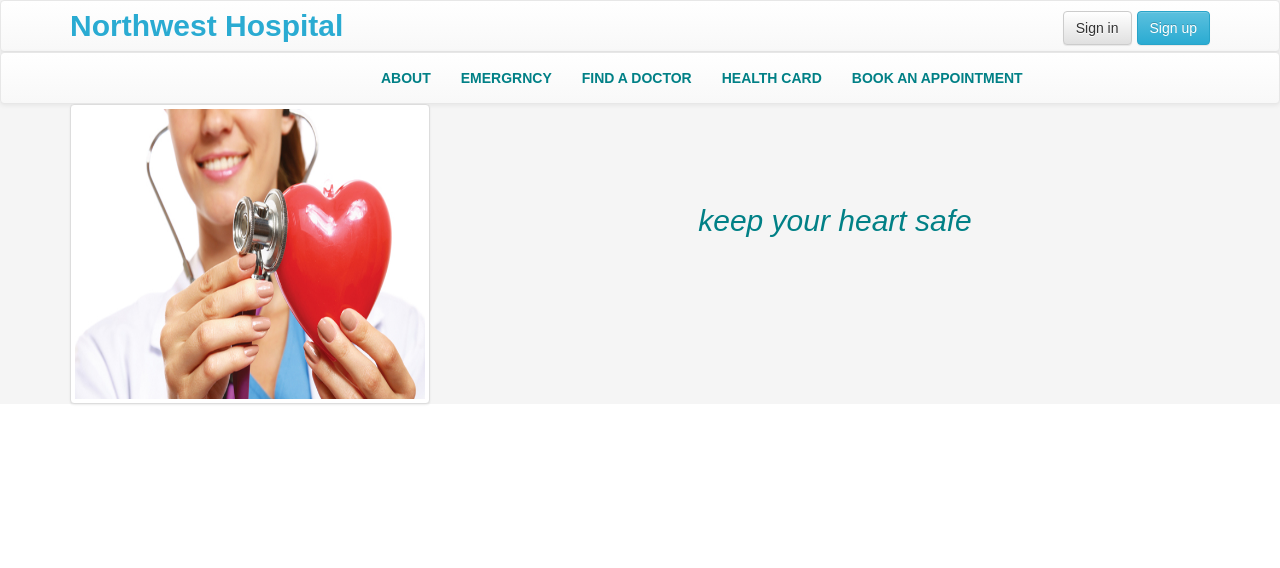
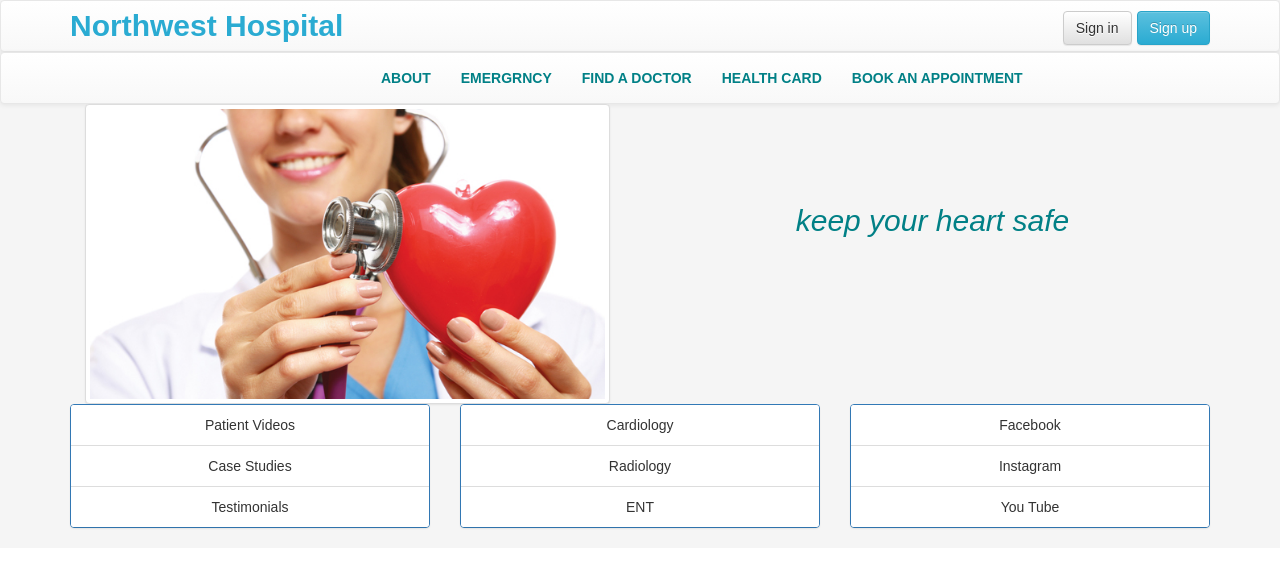
Before and after one commit to NavyaaB/NorthwestHospital, a React (Create React App) app in the folder NorthwestHospitalProject/: page / in a window 1280 px wide. Shown: the top 568 px of the page. Built offline with nearby package versions, Linux system fonts and the light colour scheme.

Commit message:
Added Footer component

```diff
--- /dev/null
+++ b/NorthwestHospitalProject/src/FooterPanel.js
@@ -0,0 +1,49 @@
+import React, { Component } from 'react';
+import logo from './logo.svg';
+import {Panel,ListGroup,ListGroupItem,Row,Grid,Col} from 'react-bootstrap';
+import './App.css';
+
+class FooterPanel extends Component {
+
+  render() {
+
+    return (
+
+      <div className="App">
+        <Grid>
+          <Row>
+            <Col xs={6} md={4}>
+            <Panel collapsible defaultExpanded header="Patient Stories" bsStyle="primary">
+              <ListGroup fill>
+                <ListGroupItem>Patient Videos</ListGroupItem>
+                <ListGroupItem>Case Studies</ListGroupItem>
+                <ListGroupItem>Testimonials</ListGroupItem>
+              </ListGroup>
+            </Panel>
+          </Col>
+          <Col xs={6} md={4}>
+          <Panel collapsible defaultExpanded header="Specialities" bsStyle="primary">
+            <ListGroup fill>
+              <ListGroupItem>Cardiology</ListGroupItem>
+              <ListGroupItem>Radiology</ListGroupItem>
+              <ListGroupItem>ENT</ListGroupItem>
+            </ListGroup>
+          </Panel>
+        </Col>
+        <Col xs={6} md={4}>
+        <Panel collapsible defaultExpanded header="Get in touch" bsStyle="primary">
+          <ListGroup fill>
+            <ListGroupItem>Facebook</ListGroupItem>
+            <ListGroupItem>Instagram</ListGroupItem>
+            <ListGroupItem>You Tube</ListGroupItem>
+          </ListGroup>
+        </Panel>
+      </Col>
+          </Row>
+
+        </Grid>
+      </div>
+    );
+  }
+}
+export default FooterPanel;
--- a/NorthwestHospitalProject/src/Heart.js
+++ b/NorthwestHospitalProject/src/Heart.js
@@ -10,10 +10,10 @@ class Heart extends Component {
       <div className="App">
         <Grid>
           <Row>
-            <Col xs={6} md={4}>
+            <Col xs={8} md={6}>
               <Image  id="hear" src={heart}  thumbnail />
             </Col>
-            <Col xs={8} md={8}>
+            <Col xs={4} md={6}>
               <h2 id="quote"><i>keep your heart safe</i></h2>
             </Col>
           </Row>
--- a/NorthwestHospitalProject/src/index.js
+++ b/NorthwestHospitalProject/src/index.js
@@ -3,6 +3,7 @@ import ReactDOM from 'react-dom';
 import App from './App';
 import SecondNavbar from './SecondNavbar';
 import Heart from './Heart';
+import FooterPanel from './FooterPanel';
 import './index.css';
 
 ReactDOM.render(
@@ -10,6 +11,7 @@ ReactDOM.render(
   <App />
   <SecondNavbar />
   <Heart />
+  <FooterPanel />
   </div>,
   document.getElementById('root')
 );
```
